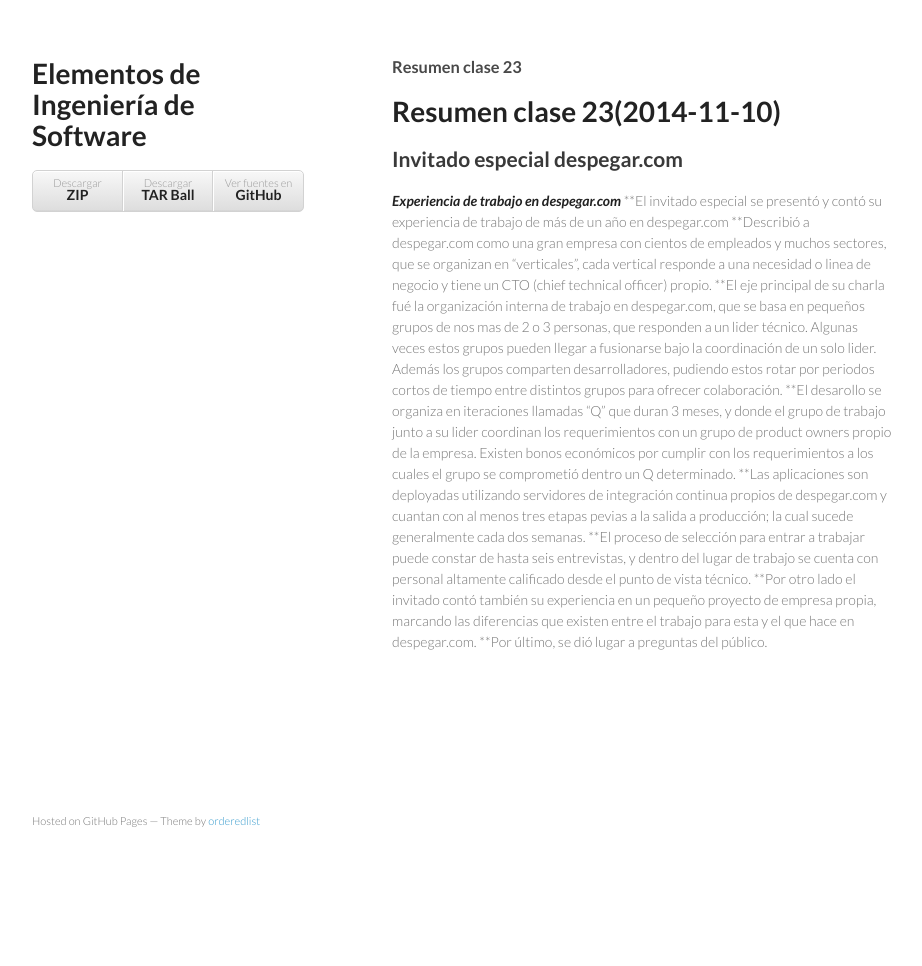
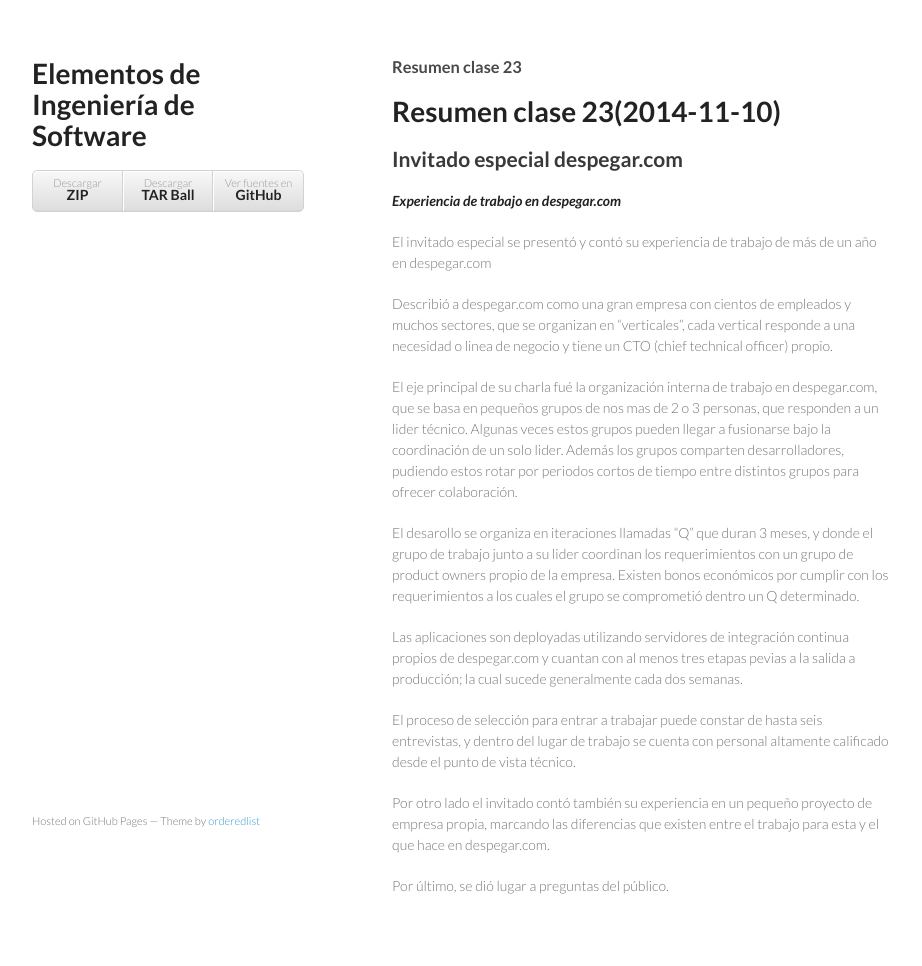
Before and after one commit to SoftwareEngineeringUNQ/bitacora, a Jekyll site: the page built from _posts/2014-11-10-resumen-clase-23.md, in a window 1280 px wide. Shown: the whole page, without its empty margins (178-1100 px from the left). Built offline with Jekyll 4.4.1, drawn with Linux system fonts in a browser that asks for light colours; before the commit the page ends 900 px from its top, so only the background shows below that.

```diff
--- a/_posts/2014-11-10-resumen-clase-23.md
+++ b/_posts/2014-11-10-resumen-clase-23.md
@@ -9,11 +9,19 @@ layout: post
 ##Invitado especial despegar.com
 
 ***Experiencia de trabajo en despegar.com***
-**El invitado especial se presentó y contó su experiencia de trabajo de más de un año en despegar.com
-**Describió a despegar.com como una gran empresa con cientos de empleados y muchos sectores, que se organizan en "verticales", cada vertical responde a una necesidad o linea de negocio y tiene un CTO (chief technical officer) propio.
-**El eje principal de su charla fué la organización interna de trabajo en despegar.com, que se basa en pequeños grupos de nos mas de 2 o 3 personas, que responden a un lider técnico. Algunas veces estos grupos pueden llegar a fusionarse bajo la coordinación de un solo lider. Además los grupos comparten desarrolladores, pudiendo estos rotar por periodos cortos de tiempo entre distintos grupos para ofrecer colaboración.
-**El desarollo se organiza en iteraciones llamadas "Q" que duran 3 meses, y donde el grupo de trabajo junto a su lider coordinan los requerimientos con un grupo de product owners propio de la empresa. Existen bonos económicos por cumplir con los requerimientos a los cuales el grupo se comprometió dentro un Q determinado.
-**Las aplicaciones son deployadas utilizando servidores de integración continua propios de despegar.com y cuantan con al menos tres etapas pevias a la salida a producción; la cual sucede generalmente cada dos semanas.
-**El proceso de selección para entrar a trabajar puede constar de hasta seis entrevistas, y dentro del lugar de trabajo se cuenta con personal altamente calificado desde el punto de vista técnico.
-**Por otro lado el invitado contó también su experiencia en un pequeño proyecto de empresa propia, marcando las diferencias que existen entre el trabajo para esta y el que hace en despegar.com.
-**Por último, se dió lugar a preguntas del público.
+
+El invitado especial se presentó y contó su experiencia de trabajo de más de un año en despegar.com
+
+Describió a despegar.com como una gran empresa con cientos de empleados y muchos sectores, que se organizan en "verticales", cada vertical responde a una necesidad o linea de negocio y tiene un CTO (chief technical officer) propio.
+
+El eje principal de su charla fué la organización interna de trabajo en despegar.com, que se basa en pequeños grupos de nos mas de 2 o 3 personas, que responden a un lider técnico. Algunas veces estos grupos pueden llegar a fusionarse bajo la coordinación de un solo lider. Además los grupos comparten desarrolladores, pudiendo estos rotar por periodos cortos de tiempo entre distintos grupos para ofrecer colaboración.
+
+El desarollo se organiza en iteraciones llamadas "Q" que duran 3 meses, y donde el grupo de trabajo junto a su lider coordinan los requerimientos con un grupo de product owners propio de la empresa. Existen bonos económicos por cumplir con los requerimientos a los cuales el grupo se comprometió dentro un Q determinado.
+
+Las aplicaciones son deployadas utilizando servidores de integración continua propios de despegar.com y cuantan con al menos tres etapas pevias a la salida a producción; la cual sucede generalmente cada dos semanas.
+
+El proceso de selección para entrar a trabajar puede constar de hasta seis entrevistas, y dentro del lugar de trabajo se cuenta con personal altamente calificado desde el punto de vista técnico.
+
+Por otro lado el invitado contó también su experiencia en un pequeño proyecto de empresa propia, marcando las diferencias que existen entre el trabajo para esta y el que hace en despegar.com.
+
+Por último, se dió lugar a preguntas del público.
```
